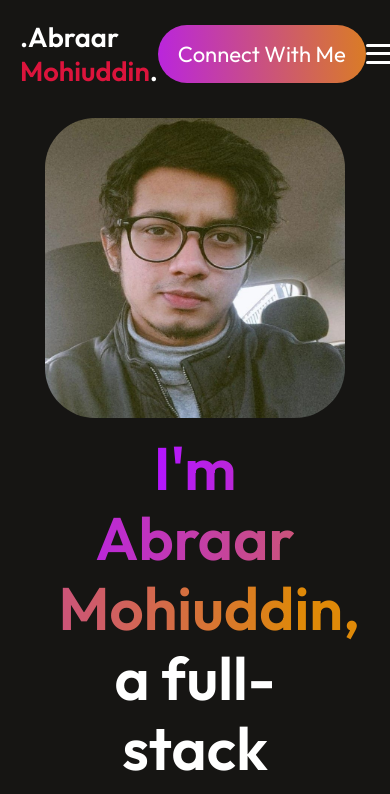
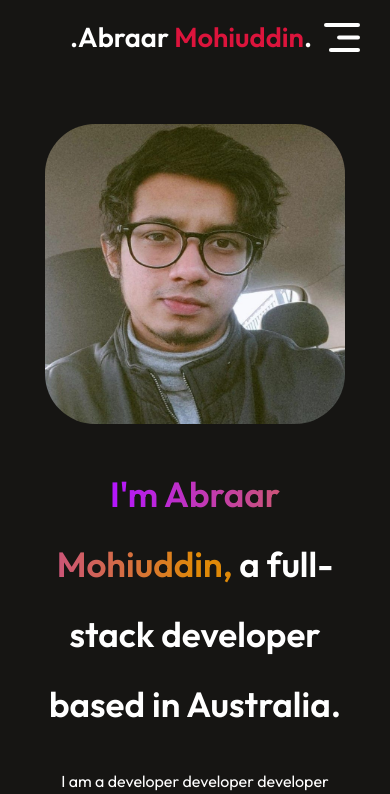
Before and after one commit to AbraarMohiuddin/Portfolio, a React (Vite) app: page / in a window 390 px wide. Shown: the top 794 px of the page. Built offline with nearby package versions, Linux system fonts and the light colour scheme.

Commit message:
minor changes

```diff
--- a/src/Components/Hero/Hero.css
+++ b/src/Components/Hero/Hero.css
@@ -67,3 +67,25 @@
   text-decoration: none;
   color: white;
 }
+
+@media (max-width: 768px) {
+  .hero img {
+    margin-top: 50px;
+  }
+  .hero h1 {
+    margin-top: 10px;
+    width: 90%;
+    font-size: 35px;
+  }
+  .hero p {
+    width: 80%;
+    font-size: 16px;
+    line-height: 25px;
+    margin: 5px 0;
+  }
+  .hero-action {
+    gap: 10px;
+    font-weight: 500;
+    margin-bottom: 50px;
+  }
+}
--- a/src/Components/Navbar/Navbar.css
+++ b/src/Components/Navbar/Navbar.css
@@ -1,4 +1,3 @@
-/* General Navbar Styling */
 .navbar {
   display: flex;
   align-items: center;
@@ -7,15 +6,17 @@
   padding: 0 20px;
   box-sizing: border-box;
   margin-top: 20px;
-  position: relative;
 }
 
-/* Logo Styling */
+.logo {
+  flex: 0 0 auto;
+  margin-left: 0;
+  text-decoration: none;
+}
 .logo {
   font-size: 1.71rem;
   font-weight: 600;
   color: var(--text-color);
-  text-decoration: none;
 }
 
 .logo span {
@@ -24,7 +25,6 @@
   color: crimson;
 }
 
-/* Navigation Menu */
 .navmenu {
   display: flex;
   align-items: center;
@@ -33,23 +33,8 @@
   font-size: 20px;
   flex: 1;
   justify-content: center;
-  transition: all 0.3s ease;
 }
 
-.navmenu a {
-  text-decoration: none;
-  color: white;
-  transition: color 0.3s ease;
-}
-
-.navmenu a:hover {
-  background: linear-gradient(270deg, #df8908 50.41%, #b415ff 90.25%);
-  background-clip: text;
-  -webkit-background-clip: text;
-  -webkit-text-fill-color: transparent;
-}
-
-/* Connect Button */
 .navconnect {
   flex: 0 0 auto;
   margin-right: 0;
@@ -62,55 +47,70 @@
 }
 
 .navconnect a {
-  text-decoration: none;
-  color: white;
+  text-decoration: none; /* Remove underlines */
+  color: white; /* Change link color */
+  transition: color 0.3s ease; /* Smooth color change on hover */
 }
-
 .navconnect:hover {
   transform: scale(1.05);
 }
 
-/* Hamburger Menu */
-.hamburger {
-  display: none; /* Hide by default */
-  flex-direction: column;
-  justify-content: space-around;
-  height: 25px;
-  cursor: pointer;
+.navmenu a {
+  text-decoration: none; /* Remove underlines */
+  color: white; /* Change link color */
+  transition: color 0.3s ease; /* Smooth color change on hover */
 }
 
-.hamburger .line {
-  width: 30px;
-  height: 3px;
-  background-color: white;
-  border-radius: 2px;
+.navmenu a:hover {
+  background: linear-gradient(270deg, #df8908 50.41%, #b415ff 90.25%);
+  background-clip: text;
+  -webkit-background-clip: text;
+  -webkit-text-fill-color: transparent;
 }
 
-/* Responsive Design */
-@media screen and (max-width: 768px) {
+.navmobopen {
+  display: none;
+}
+.navmobclose {
+  display: none;
+}
+
+@media (max-width: 768px) {
+  .navbar {
+    margin: 20px 50px;
+  }
+  .navconnect {
+    display: none;
+  }
+  .navmobopen {
+    display: block;
+    position: fixed;
+    right: 30px;
+  }
+  .navmobclose {
+    display: block;
+    position: relative;
+    top: 30px;
+    left: 290px;
+    right: 30px;
+  }
   .navmenu {
-    position: absolute;
-    top: 60px;
-    left: 0;
+    position: fixed;
     flex-direction: column;
-    align-items: center;
-    background-color: #222;
-    width: 100%;
+    align-items: start;
+    top: 0;
+    gap: 30px;
+    background-color: #1f0016;
+    width: 350px;
+    height: 100%;
+    z-index: 2;
+    transition: right 0.5s;
+    right: -350px;
+  }
+  .navmenu li {
+    font-size: 30px;
+    padding-left: 100px;
+    flex-direction: row;
     gap: 20px;
-    transform: translateY(-100%);
-    opacity: 0;
-    visibility: hidden;
-    transition: all 0.3s ease;
-    z-index: 100;
-  }
-
-  .navmenu.open {
-    transform: translateY(0);
-    opacity: 1;
-    visibility: visible;
-  }
-
-  .hamburger {
-    display: flex;
   }
 }
--- a/src/Components/Navbar/Navbar.jsx
+++ b/src/Components/Navbar/Navbar.jsx
@@ -1,12 +1,18 @@
-import React, { useState } from "react";
+import React, { useRef } from "react";
 import "./Navbar.css";
 import AnchorLink from "react-anchor-link-smooth-scroll";
+import menu_open from "../../assets/menu_open.svg";
+import menu_close from "../../assets/menu_close.svg";
 
 const Navbar = () => {
-  const [menuOpen, setMenuOpen] = useState(false);
+  const menuRef = useRef(null);
 
-  const toggleMenu = () => {
-    setMenuOpen(!menuOpen);
+  const openMenu = () => {
+    menuRef.current.style.right = "0"; // Open menu by sliding in
+  };
+
+  const closeMenu = () => {
+    menuRef.current.style.right = "-350px"; // Close menu by sliding out
   };
 
   return (
@@ -14,7 +20,19 @@
       <a href="#" className="logo">
         .Abraar <span>Mohiuddin</span>.
       </a>
-      <div className={`navmenu ${menuOpen ? "open" : ""}`}>
+      <img
+        src={menu_open}
+        onClick={openMenu}
+        className="navmobopen"
+        alt="Open Menu"
+      />
+      <ul className="navmenu" ref={menuRef}>
+        <img
+          src={menu_close}
+          onClick={closeMenu}
+          className="navmobclose"
+          alt="Close Menu"
+        />
         <li>
           <AnchorLink href="#home">Home</AnchorLink>
         </li>
@@ -30,14 +48,9 @@
         <li>
           <AnchorLink href="#contact">Contact</AnchorLink>
         </li>
-      </div>
+      </ul>
       <div className="navconnect">
         <AnchorLink href="#contact">Connect With Me</AnchorLink>
-      </div>
-      <div className="hamburger" onClick={toggleMenu}>
-        <span className="line"></span>
-        <span className="line"></span>
-        <span className="line"></span>
       </div>
     </nav>
   );
--- a/src/Components/Projects/Projects.css
+++ b/src/Components/Projects/Projects.css
@@ -1,4 +1,3 @@
-/* General Projects Section */
 .projects {
   display: flex;
   flex-direction: column;
@@ -25,25 +24,23 @@
   z-index: -1;
 }
 
-/* Projects Grid */
 .projects-grid {
   margin-top: 40px;
   display: grid;
-  grid-template-columns: repeat(3, 1fr); /* 3 cards per row */
-  gap: 35px; /* Space between cards */
+  grid-template-columns: repeat(3, 1fr);
+  gap: 35px;
   justify-items: center;
   padding: 0 20px;
 }
 
-/* Project Card */
 .project-card {
   background-color: #222222;
   border-radius: 12px;
   overflow: hidden;
   box-shadow: 0 4px 8px rgba(0, 0, 0, 0.3);
   width: 100%;
-  max-width: 370px; /* Wider cards */
-  height: 530px; /* Taller cards */
+  max-width: 370px;
+  height: max-height;
   text-align: center;
   transition: transform 0.3s ease, box-shadow 0.3s ease;
 }
@@ -53,16 +50,14 @@
   box-shadow: 0 6px 12px rgba(0, 0, 0, 0.5);
 }
 
-/* Project Image */
 .project-image img {
   width: max-content;
-  height: 250px; /* Adjust height for larger image */
+  height: 250px;
   object-fit: cover;
   align-items: center;
   display: flex;
 }
 
-/* Project Title */
 .project-title {
   font-size: 20px;
   font-weight: 600;
@@ -73,7 +68,6 @@
   -webkit-text-fill-color: transparent;
 }
 
-/* Project Description */
 .project-description {
   font-size: 16px;
   color: #d3d3d3;
@@ -81,7 +75,6 @@
   line-height: 1.5;
 }
 
-/* View Button Styling */
 .project-card button {
   padding: 10px 20px;
   font-size: 16px;
@@ -104,7 +97,6 @@
   box-shadow: 0 2px 5px rgba(180, 21, 255, 0.3);
 }
 
-/* View Button Styling */
 .project-card .view-button {
   display: inline-block;
   padding: 10px 20px;
@@ -135,7 +127,6 @@
   justify-content: space-around;
 }
 
-/* Live Indicator Container */
 .live-indicator {
   position: absolute;
   top: 10px;
@@ -146,7 +137,6 @@
   z-index: 10;
 }
 
-/* Green Circle with Ripple Effect */
 .ripple {
   position: relative;
   width: 12px;
@@ -156,7 +146,6 @@
   animation: ripple 1.5s infinite;
 }
 
-/* Ripple Animation */
 @keyframes ripple {
   0% {
     transform: scale(1);
@@ -168,50 +157,47 @@
   }
 }
 
-/* Live Text */
 .live-indicator span {
   font-size: 14px;
   font-weight: bold;
   color: #00ff00;
 }
 
-/* Responsive Design */
 @media screen and (max-width: 900px) {
   .projects-grid {
-    grid-template-columns: repeat(2, 1fr); /* 2 cards per row */
+    grid-template-columns: repeat(2, 1fr);
   }
 
   .project-card {
-    max-width: 300px; /* Slightly smaller cards for medium screens */
+    max-width: 300px;
     height: 420px;
   }
 }
 
 @media screen and (max-width: 600px) {
   .projects-grid {
-    grid-template-columns: 1fr; /* 1 card per row */
+    grid-template-columns: 1fr;
   }
 
   .project-card {
-    max-width: 100%; /* Full-width cards for small screens */
-    height: auto; /* Let the height adjust naturally */
+    max-width: 100%;
+    height: auto;
   }
 
   .project-image img {
-    height: 200px; /* Smaller images for smaller screens */
+    height: 200px;
   }
 }
 
-/* Project Card */
 .project-card {
-  position: relative; /* Add this to create the positioning context */
+  position: relative;
   background-color: #222222;
   border-radius: 12px;
   overflow: hidden;
   box-shadow: 0 4px 8px rgba(0, 0, 0, 0.3);
   width: 100%;
-  max-width: 370px; /* Wider cards */
-  height: 530px; /* Taller cards */
+  max-width: 370px;
+  height: 530px;
   text-align: center;
   transition: transform 0.3s ease, box-shadow 0.3s ease;
 }
@@ -221,7 +207,6 @@
   box-shadow: 0 6px 12px rgba(0, 0, 0, 0.5);
 }
 
-/* Live Indicator Container */
 .live-indicator {
   position: absolute;
   top: 10px;
--- a/src/Components/Projects/Projects.jsx
+++ b/src/Components/Projects/Projects.jsx
@@ -16,7 +16,7 @@
       description:
         "An AI-powered career development platform that provides interactive quizzes using dynamic content. Built as part of Industry Project with Qeeri.AI, using React.js, ASP.NET Web API, Flask, and Azure. Features include AI-driven quiz questions, personalized feedback, and user authentication with ASP.NET Identity.",
       image: northstar,
-      github: "https://github.com/yourusername/northstar",
+      github: "/northstar",
       live: true,
     },
     {
```
